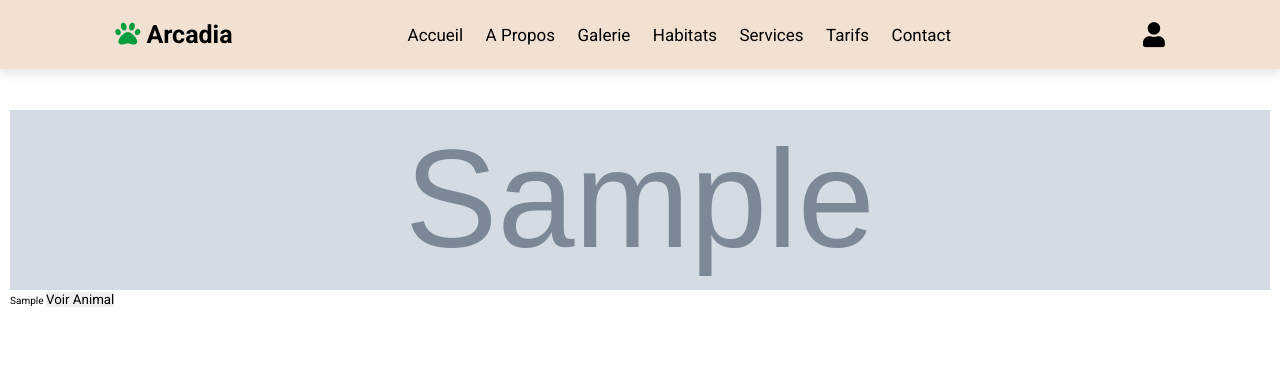
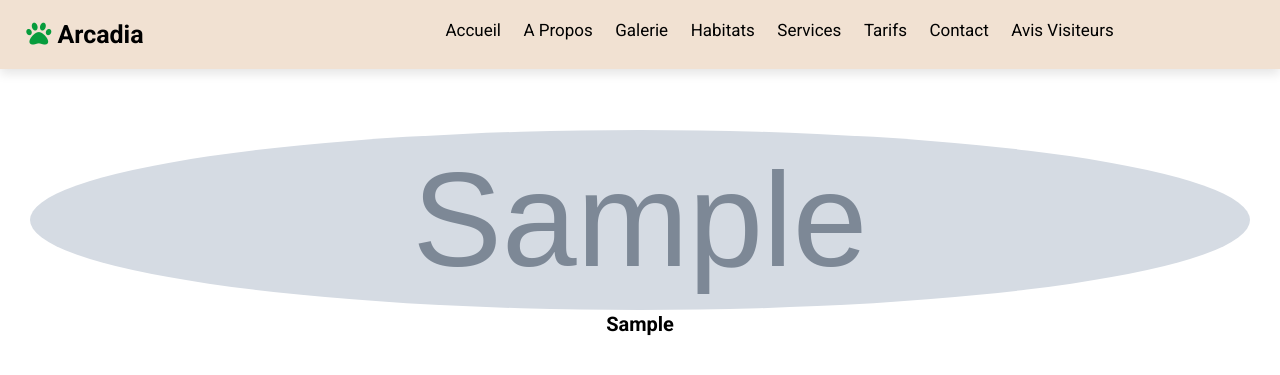
Before and after one commit to Mitch-Halder/zoo_arcadia, a PHP site: page /habitat.php?id=1 in a window 1280 px wide. Shown: the top 375 px of the page. Run offline with PHP 8.4, Linux system fonts and the light colour scheme; tables that the repository leaves empty or names only in its code hold one stand-in row (values such as "Sample post"); grey boxes marked "Sample" are stand-in pictures; some libraries are stand-ins or nearby versions.

Commit message:
add avis and style

```diff
--- a/css/style.css
+++ b/css/style.css
@@ -110,107 +98,45 @@ section
     background: var(--bg);
     box-shadow: var(--box-shadow);
     display: flex;
-    align-items: center;
-    justify-content: space-between;
-    padding: 2rem 9%;
+    align-items: space-between;
+    justify-content: center;
+    padding: 2rem 2rem;
 }
 
-.header .logo
-{
+.header .logo {
     font-size: 2.5rem;
     font-weight: bolder;
     color: var(--black);
 }
 
-.header .logo i
-{
+.header .logo i {
     color: var(--main);
 }
 
-.header .navbar a
-{
+.left {
+    width: 33%;
+}
+
+.header .navbar a {
+    text-align: center;
     font-size: 1.7rem;
     color: var(--black);
     margin: 0 1rem;
 }
 
-.header .navbar a:hover
-{
+.center {
+    width: 66%;
+}
+
+.header .navbar a:hover {
     color: var(--main);
 }
-
-.header .icons div
-{
-    font-size: 2.5rem;
-    margin-left: 1.7rem;
-    cursor: pointer;
-    color: var(--black);
-}
-
-.header .icons div:hover
-{
-    color: var(--main);
-}
-
-#menu-btn
-{
-    display: none;
-}
-
-/*login form*/
-
-.header .login-form
-{
-    position: absolute;
-    top: 115%;
-    right: -105%;
-    background: var(--white);
-    border-radius: .5rem;
-    box-shadow: var(--box-shadow);
-    width: 35rem;
-    padding: 2rem;
-}
-
-.header .login-form.active
-{
-    right: 2rem;
-    transition: .4s linear;
-}
-
-.header .login-form h3
-{
-    font-size: 2.2rem;
-    color: var(--black);
-    text-transform: uppercase;
-    margin-bottom: .7rem;
-    text-align: center;
-}
-
-.header .login-form .box
-{
-    font-size: 1.5rem;
-    padding: 1rem 1.2rem;
-    border: .1rem solid rgba(0,0,0,0.1);
-    margin: .7rem 0;
-    color: var(--black);
-    width: 100%;
-    text-transform: none;
-}
-
-.header .login-form .btn
-{
-    width: 100%;
-    text-align: center;
-}
-
-/*fin login form*/
 
 /*fin header*/
 
 /*accueil*/
 
-.accueil
-{
+.accueil {
     min-height: 100vh;
     display: flex;
     align-items: center;
@@ -236,36 +160,14 @@ section
 
 /*a propos*/
 
-.a_propos .box-container
-{
+.a_propos .box-container {
     display: flex;
     align-items: center;
     flex-wrap: wrap;
-    gap: 10rem;
+    gap: 8rem;
 }
 
-.card-list {
-    display: grid;
-    grid-template-columns: repeat(auto-fit, minmax(25rem, 1fr));
-    gap: 2rem;
-    padding: 1rem;
-}
-
-.card
-    {
-        height: 100%;
-    position: relative;
-    overflow: hidden;
-    }
-
-    .image_gallery {
-        width: 100%;
-        height: 180px;
-    }
-
-
-.a_propos .deco-title
-{
+.a_propos .deco-title {
     font-size: 10rem;
     font-weight: 700;
     white-space: nowrap;
@@ -452,50 +343,75 @@ section
     transition: 0.5s ease;
 }
 
-.habitats .box-container .box .content h3
-{
+.habitats .box-container .box .content h3 {
     text-align: center;
     font-size: 3rem;
     color: var(--white);
 }
 
-.habitats .box-container .box:is(:hover, :focus-within) .content
-{
+.habitats .box-container .box:is(:hover, :focus-within) .content {
     transform: translateY(-20px);
 }
+
+.card-list {
+    display: grid;
+    grid-template-columns: repeat(auto-fit, minmax(25rem, 1fr));
+    gap: 2rem;
+    padding: 1rem;
+}
+
+.card {
+    height: 100%;
+    position: relative;
+    overflow: hidden;
+    margin: 20px;
+}
+
+.image_gallery {
+    width: 100%;
+    height: 180px;
+    border-radius: 50%;
+}
+
+.image_gallery:hover {
+    box-shadow: 0px -1px 56px -4px rgba(0, 0, 0, 1);
+    cursor: pointer;
+}
+
+.animal-name {
+    text-align: center;
+    font-weight: 800;
+    font-size: 20px;
+}
+
 
 /*fin habitats*/
 
 /*services*/
 
-.services
-{
+.services {
     background: var(--bg);
 }
 
-.services .box-container
-{
+.services .box-container {
     display: grid;
-    grid-template-columns: repeat(auto-fit,minmax(25rem, 1fr));
+    grid-template-columns: repeat(auto-fit, minmax(25rem, 1fr));
     gap: 2rem;
 }
 
-.services .box-container .box
-{
+.services .box-container .box {
     height: 100%;
     position: relative;
     overflow: hidden;
 }
 
-.services .box-container .box img
-{
+.services .box-container .box img {
     height: 100%;
     width: 100%;
     object-fit: cover;
 }
 
-.services .box-container .box .content
-{
+.services .box-container .box .content {
     text-align: center;
     position: absolute;
     bottom: 0;
--- a/habitat.php
+++ b/habitat.php
@@ -12,17 +12,17 @@
     $query->execute([$idHabitat]);
     $habitat=$query->fetchAll(PDO::FETCH_ASSOC);
 ?>
+
 <html>
-    <head>
-        <style>
 
-        </style>
-    </head>
     <body>
+
         <div class="card-list">
 
             <?php foreach ($habitat as $row) :?>
+
                 <div class="card">
+
                     <?php
                         $imageLinks=$row['images_animal'];
                             if ($imageLinks){
@@ -36,22 +36,35 @@
                             }, $imageArray);
                         }
                 ?>
+
                     <?php if (!empty($imageArray)):?>
 
                         <?php foreach($imageArray as $imageLink):?>
+
                             <img class="image_gallery" src="/project/<?php echo htmlspecialchars($imageLink);?>" alt="">
+
                                 <?php endforeach;?>
 
                                     <?php else: ?>
+
                                         <p>
                                             aucune image disponible pour cet animal
                                         </p>
+
                         <?php endif;?>
-                            <?php echo htmlspecialchars($row['prenom']);?>
-                            <a href="/project/animal.php?id=<?php echo htmlspecialchars($row['animal_id'])?>">
-                                <button>Voir animal</button></a>
+
+                            <p class="animal-name"><?php echo htmlspecialchars($row['prenom']);?></p>
+
+                                <!--  <a href="/project/animal.php?id=
+                                  <?php //echo htmlspecialchars($row['animal_id'])?>
+
+                                    <button>Voir animal</button></a>-->
                 </div>
+
                     <?php endforeach;?>
+
         </div>
+
     </body>
+
 </html>
--- a/includes/header.php
+++ b/includes/header.php
@@ -1,49 +1,42 @@
 <!DOCTYPE html>
+
     <html lang="fr">
+
         <head>
             <meta charset="UTF-8">
             <meta name="viewport" content="width=device-width, initial-scale=1.0">
                 <title>Document</title>
                     <link rel="stylesheet" href="https://cdnjs.cloudflare.com/ajax/libs/font-awesome/5.15.4/css/all.min.css">
+                    <base href="/project/">
                     <link rel="stylesheet" href="https://unpkg.com/swiper@7/swiper-bundle.min.css">
                     <link rel="stylesheet" href="css/style.css">
             </head>
+
 <body>
+
     <header class="header">
 
+        <div class="left">
             <a href="#" class="logo"> <i class="fas fa-paw"></i> Arcadia</a>
+        </div>
 
+        <div class="center">
             <nav class="navbar">
 
-        <a href="#accueil">Accueil</a>
-        <a href="#a_propos">A propos</a>
-        <a href="#gallery">Galerie</a>
-        <a href="#habitats">habitats</a>
-        <a href="#services">Services</a>
-        <a href="#tarifs">Tarifs</a>
-        <a href="#contact">Contact</a>
+                <a href="/project/home.php#accueil">Accueil</a>
+                <a href="/project/home.php#a_propos">A propos</a>
+                <a href="/project/home.php#gallery">Galerie</a>
+                <a href="/project/home.php#habitats">habitats</a>
+                <a href="/project/home.php#services">Services</a>
+                <a href="/project/home.php#tarifs">Tarifs</a>
+                <a href="/project/home.php#contact">Contact</a>
+                <a href="/project/avis.php#avis">Avis visiteurs</a>
 
             </nav>
-
-    <div class="icons">
-
-        <div id="login-btn" class="fas fa-user"></div>
-
-        <div id="menu-btn" class="fas fa-bars"></div>
-
         </div>
 
-<!--login form-->
+    </header>
 
-<form action="" class="login-form">
-    <h3>connexion</h3>
-        <input type="username" placeholder="entrez votre nom" class="box">
-        <input type="password" placeholder="entrez votre mot de passe" class="box">
-            <a href="#" class="btn" type="submit">login</a>
-</form>
+</body>
 
-<!--fin login form-->
-
-</header>
-</body>
 </html>
```
Also changed, not shown: other parts of css/style.css (+123 -126 lines), admin/animal.php (+23 -5 lines), admin/avisValidator.php (added, +40 -0 lines), animal.php (+19 -6 lines), animalController.php (+10 -0 lines), avis.php (+5 -4 lines), avisController.php (+6 -1 lines), home.php (+45 -23 lines). Lines whose indentation alone changed are shown as unchanged.
